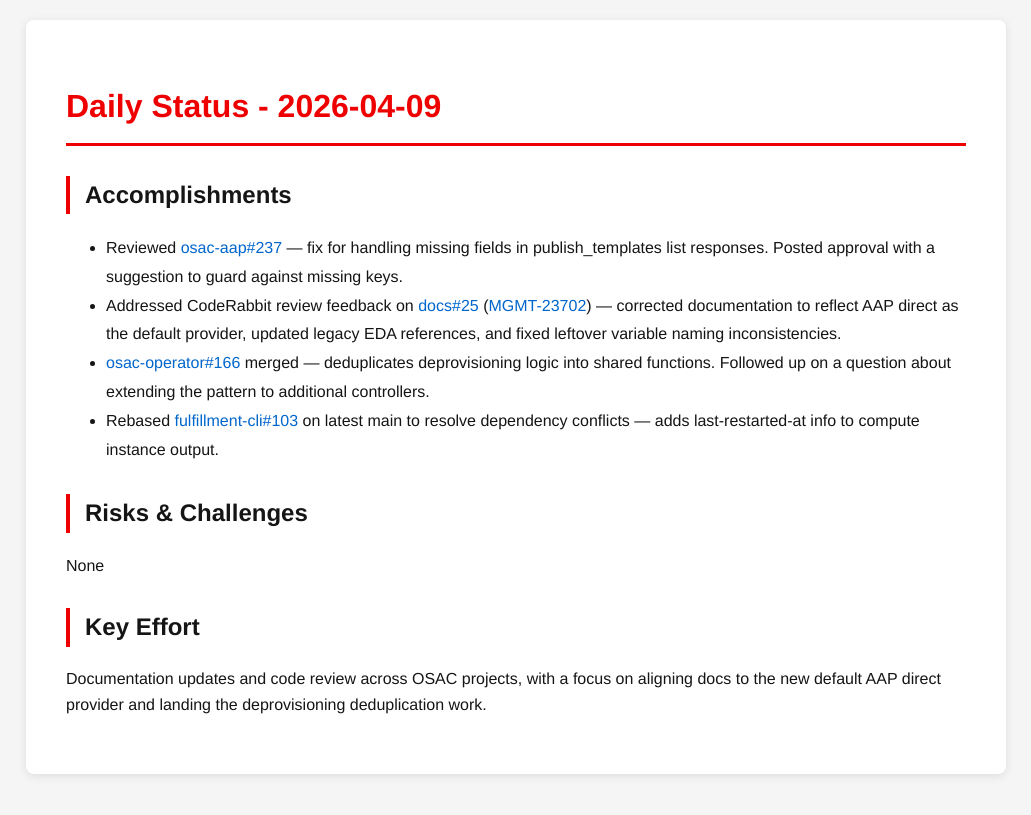
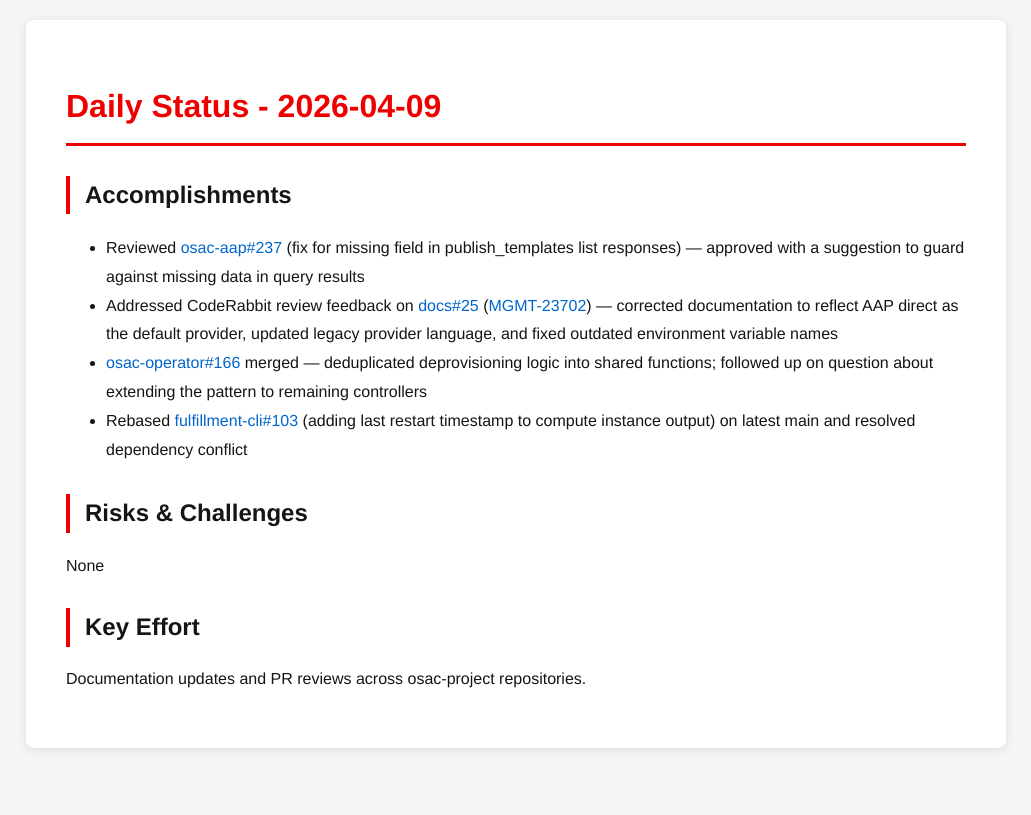
Before and after one commit to tzvatot/daily-status, a Jekyll site: the page built from 2026-04-09.md, in a window 1280 px wide. Shown: the top 815 px of the page, without its empty margins (124-1155 px from the left). Built offline with Jekyll 4.4.1, drawn with Linux system fonts in a browser that asks for light colours.

Commit message:
Daily status update - 2026-04-09

```diff
--- a/2026-04-09.md
+++ b/2026-04-09.md
@@ -7,13 +7,13 @@
 # Daily Status - 2026-04-09
 
 ## Accomplishments
-- Reviewed [osac-aap#237](https://github.com/osac-project/osac-aap/pull/237) — fix for handling missing fields in publish_templates list responses. Posted approval with a suggestion to guard against missing keys.
-- Addressed CodeRabbit review feedback on [docs#25](https://github.com/osac-project/docs/pull/25) ([MGMT-23702](https://issues.redhat.com/browse/MGMT-23702)) — corrected documentation to reflect AAP direct as the default provider, updated legacy EDA references, and fixed leftover variable naming inconsistencies.
-- [osac-operator#166](https://github.com/osac-project/osac-operator/pull/166) merged — deduplicates deprovisioning logic into shared functions. Followed up on a question about extending the pattern to additional controllers.
-- Rebased [fulfillment-cli#103](https://github.com/osac-project/fulfillment-cli/pull/103) on latest main to resolve dependency conflicts — adds last-restarted-at info to compute instance output.
+- Reviewed [osac-aap#237](https://github.com/osac-project/osac-aap/pull/237) (fix for missing field in publish_templates list responses) — approved with a suggestion to guard against missing data in query results
+- Addressed CodeRabbit review feedback on [docs#25](https://github.com/osac-project/docs/pull/25) ([MGMT-23702](https://issues.redhat.com/browse/MGMT-23702)) — corrected documentation to reflect AAP direct as the default provider, updated legacy provider language, and fixed outdated environment variable names
+- [osac-operator#166](https://github.com/osac-project/osac-operator/pull/166) merged — deduplicated deprovisioning logic into shared functions; followed up on question about extending the pattern to remaining controllers
+- Rebased [fulfillment-cli#103](https://github.com/osac-project/fulfillment-cli/pull/103) (adding last restart timestamp to compute instance output) on latest main and resolved dependency conflict
 
 ## Risks & Challenges
 None
 
 ## Key Effort
-Documentation updates and code review across OSAC projects, with a focus on aligning docs to the new default AAP direct provider and landing the deprovisioning deduplication work.
+Documentation updates and PR reviews across osac-project repositories.
```
